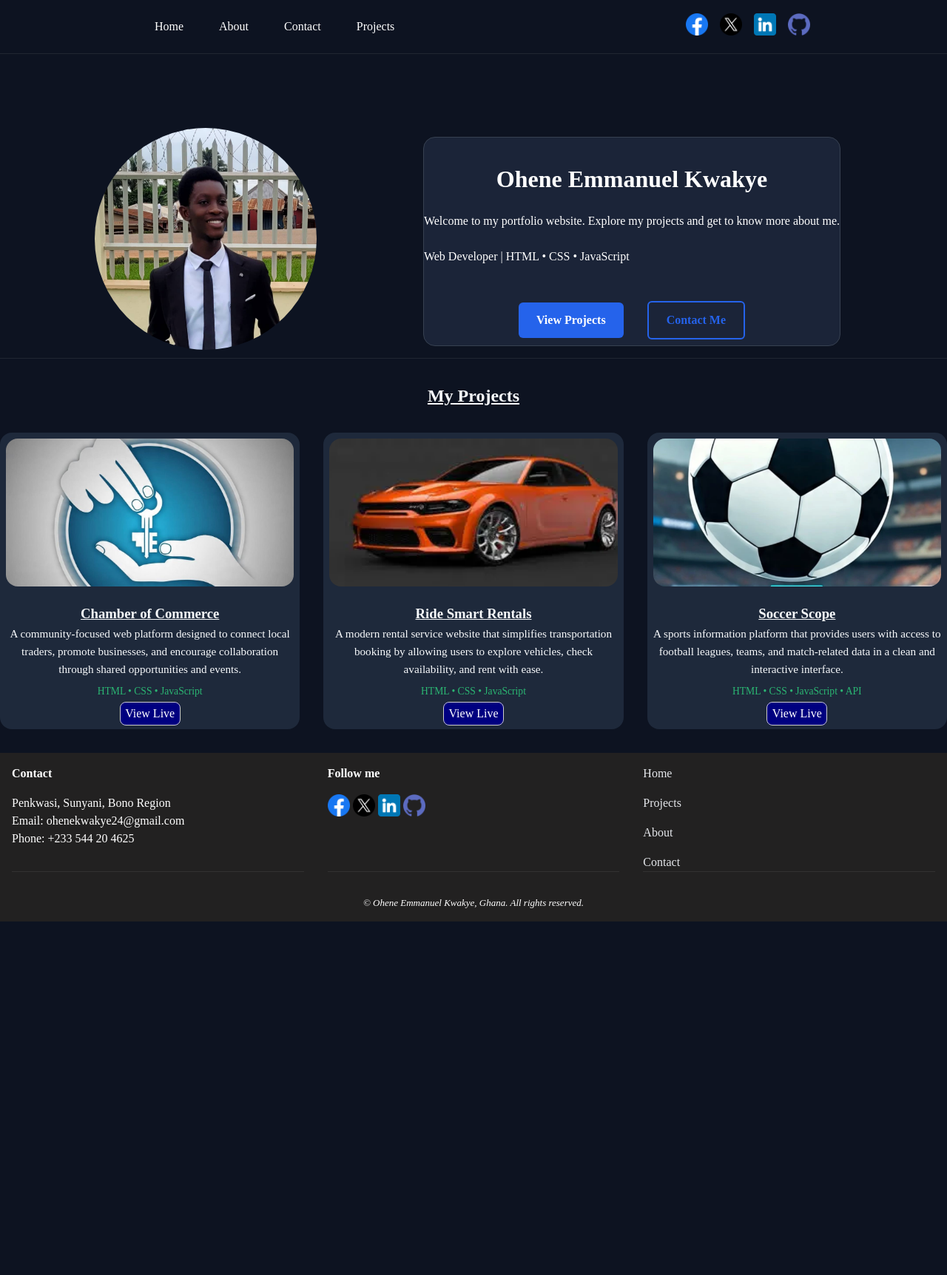
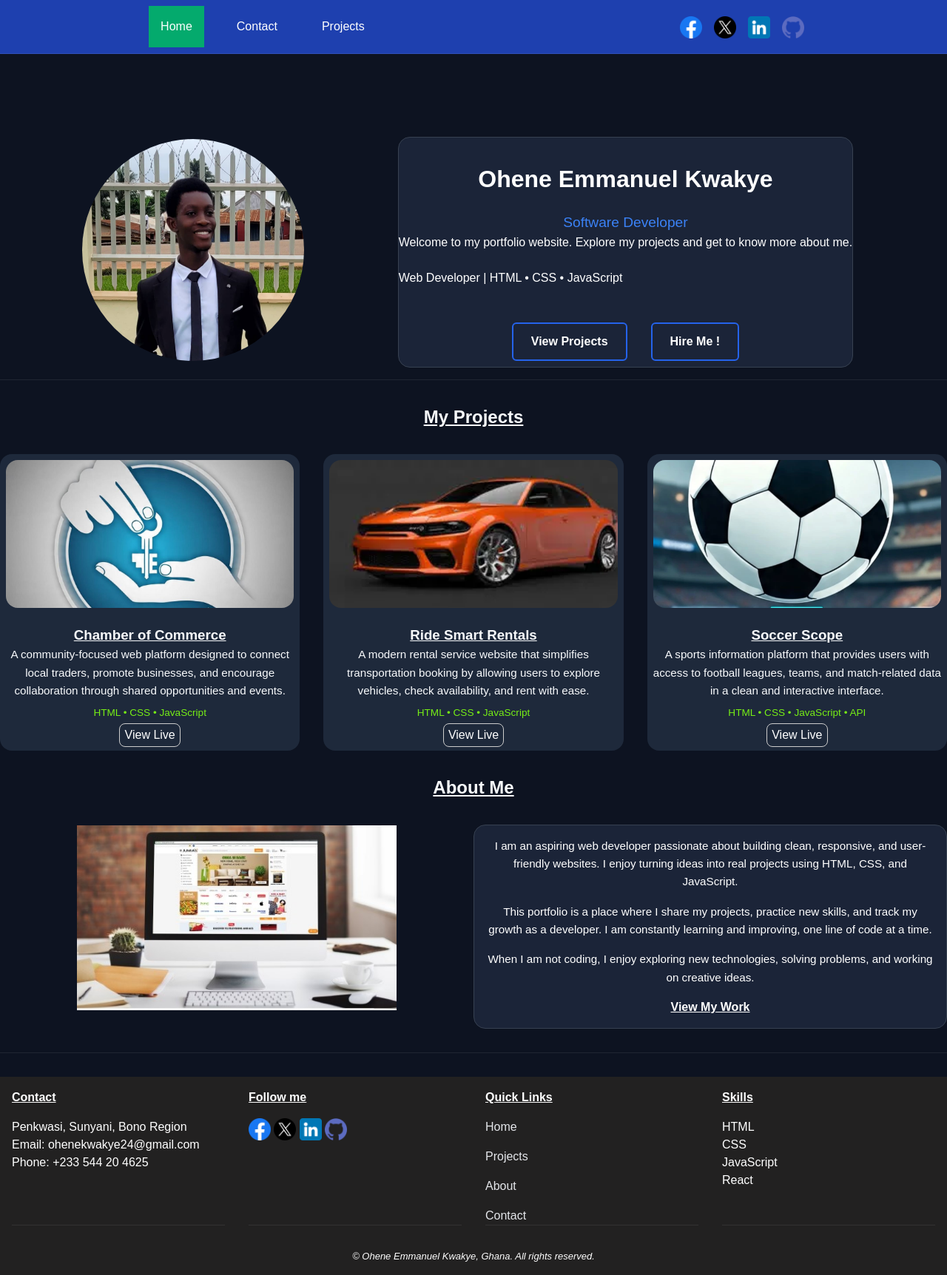
Before and after one commit to oheneemmanuel/project, a plain HTML site: page portfolio/index.html in a window 1280 px wide. Shown: the whole page at 74% size. Before the commit the page ends 1246 px from the top, so only its background shows below. Drawn offline with nearby package versions, Linux system fonts and the light colour scheme; a web font is replaced by a local one.

Commit message:
working on home page

```diff
--- a/portfolio/index.html
+++ b/portfolio/index.html
@@ -5,7 +5,7 @@
   <meta charset="UTF-8" />
   <meta name="viewport" content="width=device-width, initial-scale=1.0"/>
   <title>Emmanuel's Portfolio | Home Page</title>
-  <meta name="description" content="Homepage for Remmadent toothpaste  bright smiles, bold confidence." />
+  <meta name="description" content="A portfolio website to show my skills and abilities" />
   <meta name="author" content="Ohene Emmanuel Kwakye" />
   <meta name="theme-color" content="#2BB673" />
 
@@ -32,36 +32,39 @@
 <body>
   <header>
 
-    <section class="nav-container">
-      <button id="menu"></button>
 
-      <nav id="animate-me">
-        <ul>
-          <li><a href="index.html">Home</a></li>
-          <li><a href="about.html">About</a></li>
-          <li><a href="#">Contact</a></li>
-          <li><a href="#">Projects</a></li>
+    <button id="menu"></button>
+    <nav id="animate-me" aria-label="primary navigation">
+      <ul>
+        <li><a href="index.html" class="active">Home</a></li>
+        <li><a href="#">Contact</a></li>
+        <li><a href="#">Projects</a></li>
+      </ul>
+      <div class="nav-profile">
+        <img src="images/port1.jpeg" alt="Ohene Emmanuel" class="nav-avatar">
 
+        <h3>Ohene Emmanuel</h3>
+        <p>Frontend Developer</p>
+        <p>Sunyani, Ghana</p>
+      </div>
+      <div class="nav-skills">
+        <span>HTML</span>
+        <span>CSS</span>
+        <span>JavaScript</span>
+        <span>React</span>
+      </div>
+      <div>
+        <a href="#contact" class="nav-cta">Hire Me</a>
+      </div>
 
-        </ul>
-      </nav>
-
-
-    </section>
+    </nav>
     <div class="h-socials">
-
-
       <a href="https://www.facebook.com/share/1D9XNxUeKi/"><img src="images/fb.png" alt="Facebook" width="30" height="30" /></a>
       <a href="https://twitter.com/"><img src="images/x.png" alt="Twitter" width="30" height="30" /></a>
       <a href="https://www.linkedin.com/in/emmanuel-ohene-kwakye-7b9ab631a"><img src="images/li.png" alt="LinkedIn" width="30" height="30" /></a>
       <a href="https://github.com/oheneemmanuel"><img src="images/github.png" alt="Github" width="30" height="30" /></a>
     </div>
   </header>
-
-
-
-
-
   <main>
     <section class="hero-container">
       <div class="hero-img">
@@ -69,11 +72,12 @@
       </div>
       <div class="hero-text">
         <h1>Ohene Emmanuel Kwakye</h1>
+        <span>Software Developer</span>
         <p>Welcome to my portfolio website. Explore my projects and get to know more about me.</p><br>
         <p>Web Developer | HTML • CSS • JavaScript</p>
         <div class="hero-buttons">
           <a href="#projects" class="btn primary">View Projects</a>
-          <a href="#contact" class="btn secondary">Contact Me</a>
+          <a href="#contact" class="btn secondary">Hire Me !</a>
         </div>
       </div>
 
@@ -121,6 +125,32 @@
       </div>
     </section>
 
+    <section class="about">
+      <h2>About Me</h2>
+      <div class="about-container">
+        <div class="about-img">
+          <img src="images/computer.jpg" alt="About Me">
+        </div>
+        <div class="about-text">
+          <p>
+            I am an aspiring web developer passionate about building clean, responsive,
+            and user-friendly websites. I enjoy turning ideas into real projects using
+            HTML, CSS, and JavaScript.
+          </p>
+          <p>
+            This portfolio is a place where I share my projects, practice new skills,
+            and track my growth as a developer. I am constantly learning and improving,
+            one line of code at a time.
+          </p>
+          <p>
+            When I am not coding, I enjoy exploring new technologies, solving problems,
+            and working on creative ideas.
+          </p>
+          <a href="#projects" class="btn">View My Work</a>
+        </div>
+      </div>
+    </section>
+
   </main>
   <footer>
     <div class="contact">
@@ -138,7 +168,8 @@
       <a href="https://www.linkedin.com/in/emmanuel-ohene-kwakye-7b9ab631a"><img src="images/li.png" alt="LinkedIn" width="30" height="30" /></a>
       <a href="https://github.com/oheneemmanuel"><img src="images/github.png" alt="Github" width="30" height="30" /></a>
     </div>
-
+    <div>
+      <h4>Quick Links</h4>
       <ul class="footer-links">
 
         <a href="#home">Home</a>
@@ -146,6 +177,13 @@
         <a href="#about">About</a>
         <a href="#contact">Contact</a>
       </ul>
+    </div>
+    <div class="footer-skills">
+      <h4>Skills</h4>
+        <span>HTML</span>
+        <span>CSS</span>
+        <span>JavaScript</span>
+        <span>React</span>
     </div>
     <div class="last-item">
 
--- a/portfolio/styles/large.css
+++ b/portfolio/styles/large.css
@@ -15,7 +15,9 @@
         display: flex;
         justify-content: space-around;
         align-items: center;
+        position: sticky;
     }
+
     nav {
        position: static;
        transform: translateX(0);
@@ -29,20 +31,34 @@
 
     nav ul {
 
-        justify-content: flex-start;
+        display: flex;
         flex-direction: row;
-        margin: 0;
-
+        overflow: none;
+        position: static;
+        transform: translateX(0);
+        width: auto;
+        max-width: none;
+        height: auto;
+        background: none;
+        padding: 0;
     }
     nav ul li a {
         padding: 1rem;
         margin: .5rem;
     }
-    nav ul li a:hover {
-        background: white;
-        color: black;
-        border-radius: 1rem;
-        transition: 0.3s ease-in-out;
+    .animate-me:hover, .animate-me a.active {
+        background: #04AA6D;
+        color: #fff;
+    }
+
+    .nav-profile {
+        display: none;
+    }
+    .nav-skills{
+        display: none;
+    }
+    .nav-cta {
+        display: none;
     }
     .hero-buttons {
 
@@ -57,8 +73,21 @@
         grid-template-columns: repeat(3, 1fr);
         gap: 2rem;
     }
+    .about-container {
+        grid-template-columns: repeat(2, 1fr);
+        align-items: center;
+        text-align: left;
+    }
+    footer .footer-skills h4, span {
+        display: flex;
+        flex-direction: column;
+
+    }
+    .footer-skills{
+        border-bottom: 1px solid rgba(255, 255, 255, 0.08);
+    }
     footer{
-        grid-template-columns: repeat(3, 1fr);
+        grid-template-columns: repeat(4, 1fr);
     }
 
 
--- a/portfolio/styles/small.css
+++ b/portfolio/styles/small.css
@@ -10,8 +10,10 @@ html{
     overflow-x: hidden;
 }
 body{
+    font-family: "Source Sans Pro",sans-serif;
     background: #0d1321;
     width: 100%;
+    margin: 0;
     min-height: 100vh;
     overflow-x: hidden;
     line-height: 1.5;
@@ -20,21 +22,17 @@ body{
 }
 header {
     border-bottom: 1px solid rgba(255, 255, 255, 0.08);
-    position: relative;
+    background-color: #1e40af;
 }
-.container {
-    display: flex;
 
-    align-items: center;
-}
 #menu {
+    top: 0;
     position: absolute;
     right: 0;
     margin-right: 1rem;
-    margin-top: 1rem;
-    top: 1rem;
+
     padding: .5rem;
-    z-index: 2000;
+    z-index: 9999;
 }
 #menu::before{
     content: "☰";
@@ -42,41 +40,100 @@ header {
 #menu.show::before {
     content: '❌';
 }
+header{
+    display: flex;
+    position: fixed;
+    width: 100%;
+    background-color: #1e40af;
+}
 nav {
+    position: fixed;
+    top: 0;
+    left: 0;
+    height: 100vh;
+    width: 100%;
+    background-color: #111827;
+    transform: translateX(-100%);
+    transition: transform 0.3s ease-in-out;
+    z-index: 1500;
+    padding: 12px 24px;
+    overflow-y: auto;
+    overflow-x: hidden;
+}
+nav ul {
     display: flex;
-    justify-content: flex-start;
-    right: 0;
-    top: 1rem;
-    height: 100vh;
-    width: 50%;
-    max-width: 320px;
-    position: fixed;
-    transform: translateX(100%);
-    transition: transform 0.35s ease;
-    z-index: 900;
-    padding: 2rem;
-    background: #1b2438;
-    cursor: pointer;
+    gap: 12px;
+    list-style: none;
+    margin: 0;
+    padding: 0;
+    width: 100%;
+    height: 100%;
+    flex-direction: column;
+    overflow-y: auto;
 
 }
-nav ul {
-    list-style: none;
-    display: flex;
-    flex-direction: column;
-    width: 100%;
-    margin: 0;
-}
-nav ul li a {
+
+nav a {
     text-decoration: none;
     color: white;
-    padding: 1rem;
     display: block;
+    padding: 10px 12px;
+}
+
+nav a:hover, nav a.active {
+  background: #04AA6D;
+  color: #fff;
 }
 nav.show {
     transform: translateX(0);
+}
 
 
+
+/* PROFILE INFO */
+.nav-profile {
+  margin-top: auto;
+  border-top: 1px solid #333;
+  padding-top: 1rem;
 }
+
+.nav-profile h3 {
+  color: #fff;
+  margin-bottom: 0.3rem;
+}
+
+.nav-profile p {
+  color: #aaa;
+  font-size: 0.9rem;
+}
+
+.nav-profile {
+  margin-bottom: 2rem;
+  color: white;
+}
+.nav-avatar {
+  width: 60px;
+  height: 60px;
+  border-radius: 50%;
+  margin-bottom: 0.5rem;
+}
+.nav-skills span {
+  color: #fff;
+  font-size: 0.75rem;
+  padding: 2px 6px;
+  margin: 2px;
+  border-radius: 4px;
+}
+.nav-cta {
+    text-decoration: underline;
+    cursor: pointer;
+}
+
+.nav-profile p {
+  opacity: 0.7;
+  font-size: 0.85rem;
+}
+
 
 
 .hero-container {
@@ -109,6 +166,12 @@ nav.show {
     justify-items: center;
 
 }
+.hero-text span{
+    font-size: 1.2rem;
+    color: #3b82f6;
+    font-weight: 500;
+    text-align: center;
+}
 .btn {
   padding: 0.75rem 1.5rem;
   border-radius: 6px;
@@ -119,7 +182,7 @@ nav.show {
 }
 
 .primary {
-  background: #2563eb;
+  border: 2px solid #2563eb;
   color: white;
 }
 
@@ -129,7 +192,7 @@ nav.show {
 
 .secondary {
   border: 2px solid #2563eb;
-  color: #2563eb;
+  color: white;
   margin-left: 1rem;
 }
 
@@ -142,7 +205,7 @@ h1, h2 {
     margin-top: 2rem;
 
 }
-h2{
+h2, h4{
     text-decoration: underline;
 }
 .projects-container {
@@ -151,6 +214,7 @@ h2{
     gap: 2rem;
     grid-template-columns: 1fr;
    justify-items: center;
+   overflow: hidden;
 }
 .project-card {
     background: #1e293b;
@@ -158,6 +222,7 @@ h2{
     border-radius: 1rem;
     text-align: center;
     width: 100%;
+    overflow: hidden;
 }
 
 
@@ -167,16 +232,18 @@ h2{
     margin-bottom: 1rem;
     object-fit: cover;
     width: 100%;
+
 }
 .project-card img:hover{
     transform: translateY(-4px);
+
 }
 .project-card .tech {
   display: block;
   margin-top: 0.5rem;
   margin-bottom: 0.5rem;
   font-size: 0.85rem;
-  color: #2bb673;
+  color: #77ee16;
   font-weight: 500;
 }
 .project-card p {
@@ -191,7 +258,7 @@ h2{
     border-radius: .5rem;
     padding: .4rem;
     margin-top: 2rem;
-    background: navy;
+
 }
 .project-card a:hover {
     transform: translateY(-4px);
@@ -200,7 +267,48 @@ h2{
 h3{
     text-decoration: underline;
 }
+.about-container {
+    display: grid;
+    grid-template-columns: 1fr;
+    justify-items: center;
+    margin-top: 2rem;
+    border-bottom: 1px solid rgba(255, 255, 255, 0.08);
+    padding-bottom: 2rem;
 
+}
+.about-container img {
+    width: 100%;
+    height: 250px;
+    margin-bottom: 1rem;
+    object-fit: cover;
+}
+.about-text {
+    color: white;
+    border: 1px groove #374151;
+    border-radius: 1rem;
+    padding: 1rem;
+    background-color: #1b2438;
+    text-align: center;
+
+}
+.about-text p {
+  font-size: 0.95rem;
+  line-height: 1.6;
+  text-align: center;
+  margin-bottom: 1rem;
+
+}
+.about-text a {
+    color: white;
+    text-decoration: underline;
+
+    padding: .2rem;
+    margin-top: 5rem;
+}
+
+.about-text a:hover {
+    background: #3b82f6;
+}
 
 footer {
     display: grid;
@@ -223,7 +331,10 @@ footer .socials, .contact {
     transform: translateY(-4px);
 }
 .h-socials {
-    display: none;
+    display: flex;
+    gap: 1rem;
+    margin-left: 1rem;
+    margin-top: .5rem;
 }
 footer .footer-links  {
     display: grid;
@@ -242,6 +353,9 @@ footer .last-item {
     grid-column: 1 / -1;
     text-align: center;
 }
+footer .footer-skills h4, span{
+    display: none;
+}
 .last-item p {
     margin: 0;
     font-style: italic;
```
